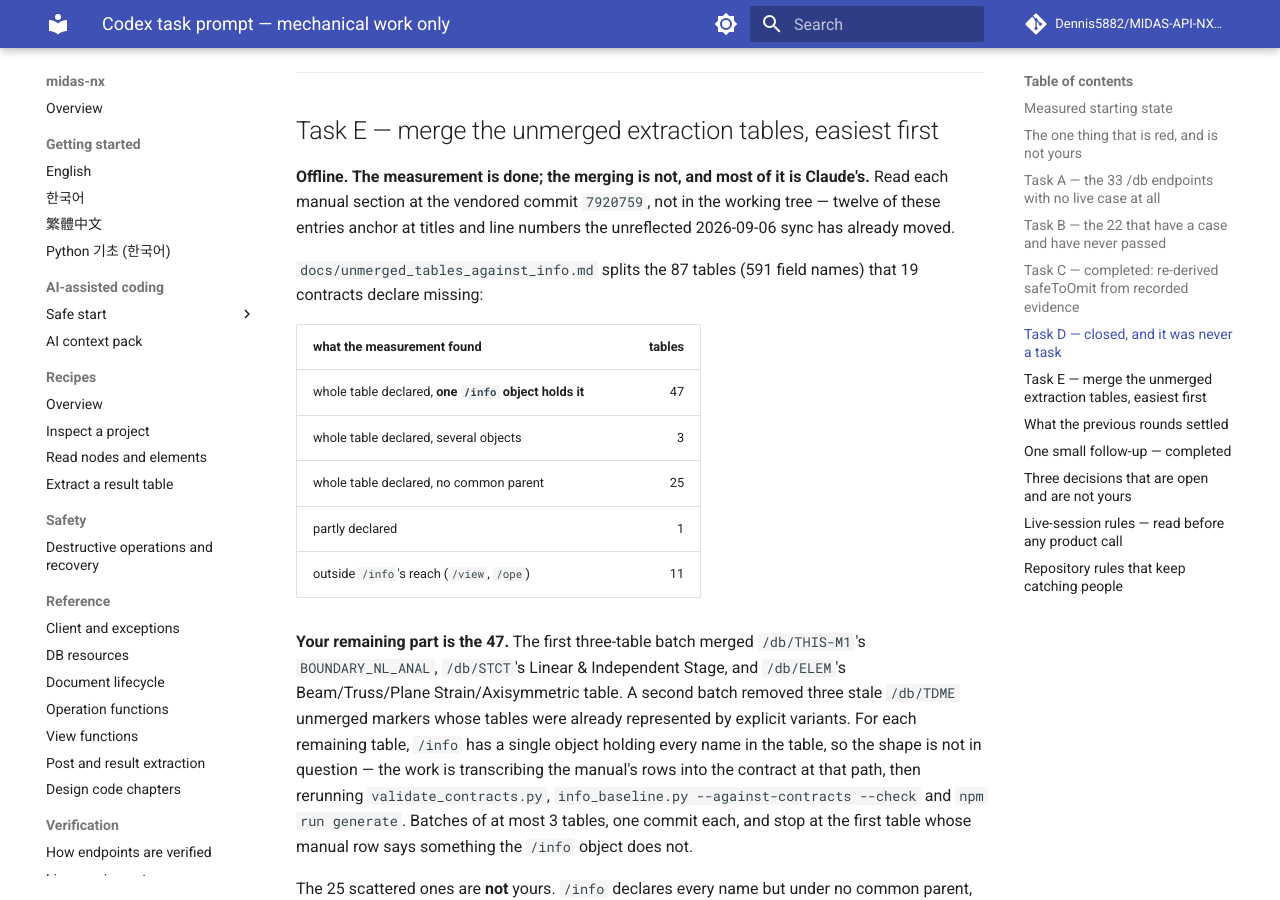
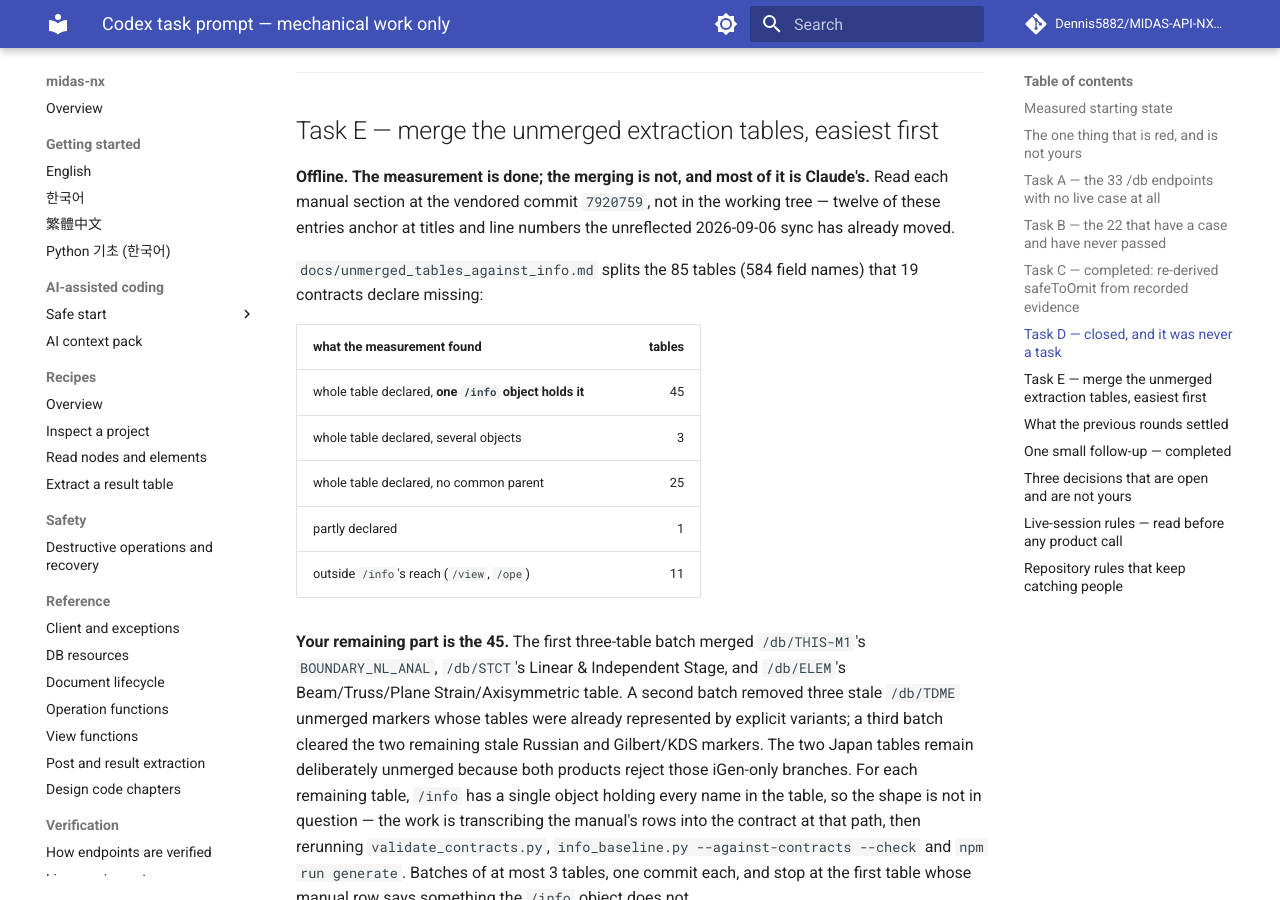
Before and after one commit to Dennis5882/MIDAS-API-NX-SDK, an MkDocs documentation site: the page built from docs/codex_handoff_prompt.md, in a window 1280 px wide and 900 px high, scrolled down 6135 px. Built offline with MkDocs 1.6.1 and Material for MkDocs 9.7.7, drawn with Linux system fonts in a browser that asks for light colours; comment, search, counter and statistics services are not loaded.

Commit message:
fix(contracts): clear remaining merged TDME waivers
Remove the Russian and Gilbert/KDS unmerged markers after confirming their manual rows are already modeled as explicit variants. Preserve the two Japan markers because live evidence identifies them as rejected iGen-only branches.

```diff
--- a/docs/codex_handoff_prompt.md
+++ b/docs/codex_handoff_prompt.md
@@ -275,22 +275,24 @@ Claude's.** Read each manual section at the vendored commit `7920759`, not in
 the working tree — twelve of these entries anchor at titles and line numbers
 the unreflected 2026-09-06 sync has already moved.
 
-`docs/unmerged_tables_against_info.md` splits the 87 tables (591 field names)
+`docs/unmerged_tables_against_info.md` splits the 85 tables (584 field names)
 that 19 contracts declare missing:
 
 | what the measurement found | tables |
 | --- | ---: |
-| whole table declared, **one `/info` object holds it** | 47 |
+| whole table declared, **one `/info` object holds it** | 45 |
 | whole table declared, several objects | 3 |
 | whole table declared, no common parent | 25 |
 | partly declared | 1 |
 | outside `/info`'s reach (`/view`, `/ope`) | 11 |
 
-**Your remaining part is the 47.** The first three-table batch merged
+**Your remaining part is the 45.** The first three-table batch merged
 `/db/THIS-M1`'s `BOUNDARY_NL_ANAL`, `/db/STCT`'s Linear & Independent Stage,
 and `/db/ELEM`'s Beam/Truss/Plane Strain/Axisymmetric table. A second batch
 removed three stale `/db/TDME` unmerged markers whose tables were already
-represented by explicit variants. For each remaining
+represented by explicit variants; a third batch cleared the two remaining
+stale Russian and Gilbert/KDS markers. The two Japan tables remain deliberately
+unmerged because both products reject those iGen-only branches. For each remaining
 table, `/info` has a single object holding every
 name in the table, so the shape is not in question — the work is transcribing
 the manual's rows into the contract at that path, then rerunning
```
Also changed, not shown: docs/unmerged_tables_against_info.md (+17 -21 lines), 1 other file.
